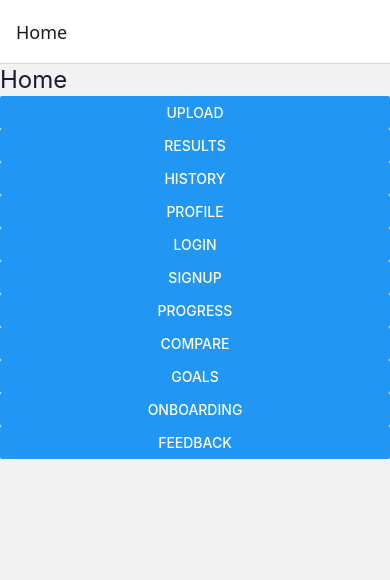
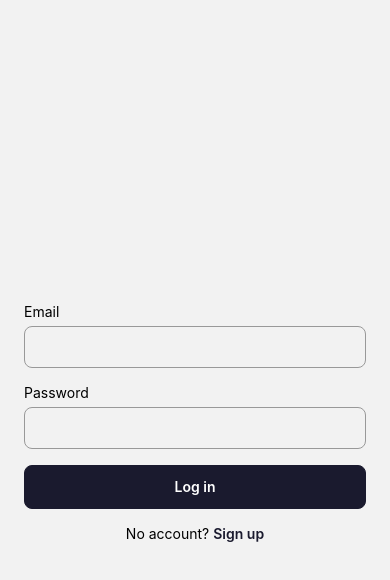
Before and after one commit to e-ayah/nothingbutnet, a React Native app in the folder frontend/: screen / in a window 390 px wide. Shown: the top 580 px of the page. Built offline with nearby package versions, Linux system fonts and the light colour scheme.

Commit message:
feat: gate app navigation on authentication token (#66)

```diff
--- a/frontend/App.tsx
+++ b/frontend/App.tsx
@@ -3,6 +3,8 @@ import "./global.css";
 import { NavigationContainer } from "@react-navigation/native";
 import { createNativeStackNavigator } from "@react-navigation/native-stack";
 import { View, Text, Button } from "react-native";
+import AppButton from "./components/Button";
+import { useStore } from "./store/useStore";
 
 import UploadScreen from "./screens/Upload";
 import ResultsScreen from "./screens/Results";
@@ -27,8 +29,6 @@ function HomeScreen({ navigation }: any) {
       <Button title="Results" onPress={() => navigation.navigate("Results")} />
       <Button title="History" onPress={() => navigation.navigate("History")} />
       <Button title="Profile" onPress={() => navigation.navigate("Profile")} />
-      <Button title="Login" onPress={() => navigation.navigate("Login")} />
-      <Button title="Signup" onPress={() => navigation.navigate("Signup")} />
       <Button title="Progress" onPress={() => navigation.navigate("Progress")} />
       <Button title="Compare" onPress={() => navigation.navigate("Compare")} />
       <Button title="Goals" onPress={() => navigation.navigate("Goals")} />
@@ -39,21 +39,33 @@ function HomeScreen({ navigation }: any) {
 }
 
 export default function App() {
+  const token = useStore((s) => s.token);
+  const logout = useStore((s) => s.logout);
+
   return (
     <NavigationContainer>
       <Stack.Navigator>
+        {token == null ? (
+          <>
+            <Stack.Screen name="Login" component={LoginScreen} options={{ headerShown: false }} />
+            <Stack.Screen name="Signup" component={SignupScreen} />
+          </>
+        ) : (
+          <Stack.Group screenOptions={{
+            headerRight: () => <AppButton title="Log out" variant="secondary" onPress={logout} />,
+          }}>
             <Stack.Screen name="Home" component={HomeScreen} />
             <Stack.Screen name="Upload" component={UploadScreen} />
             <Stack.Screen name="Results" component={ResultsScreen} />
             <Stack.Screen name="History" component={HistoryScreen} />
             <Stack.Screen name="Profile" component={ProfileScreen} />
-        <Stack.Screen name="Login" component={LoginScreen} />
-        <Stack.Screen name="Signup" component={SignupScreen} />
             <Stack.Screen name="Progress" component={ProgressScreen} />
             <Stack.Screen name="Compare" component={CompareScreen} />
             <Stack.Screen name="Goals" component={GoalsScreen} />
             <Stack.Screen name="Onboarding" component={OnboardingScreen} />
             <Stack.Screen name="Feedback" component={FeedbackScreen} />
+          </Stack.Group>
+        )}
       </Stack.Navigator>
     </NavigationContainer>
   );
```
Lines whose indentation alone changed are shown as unchanged.
